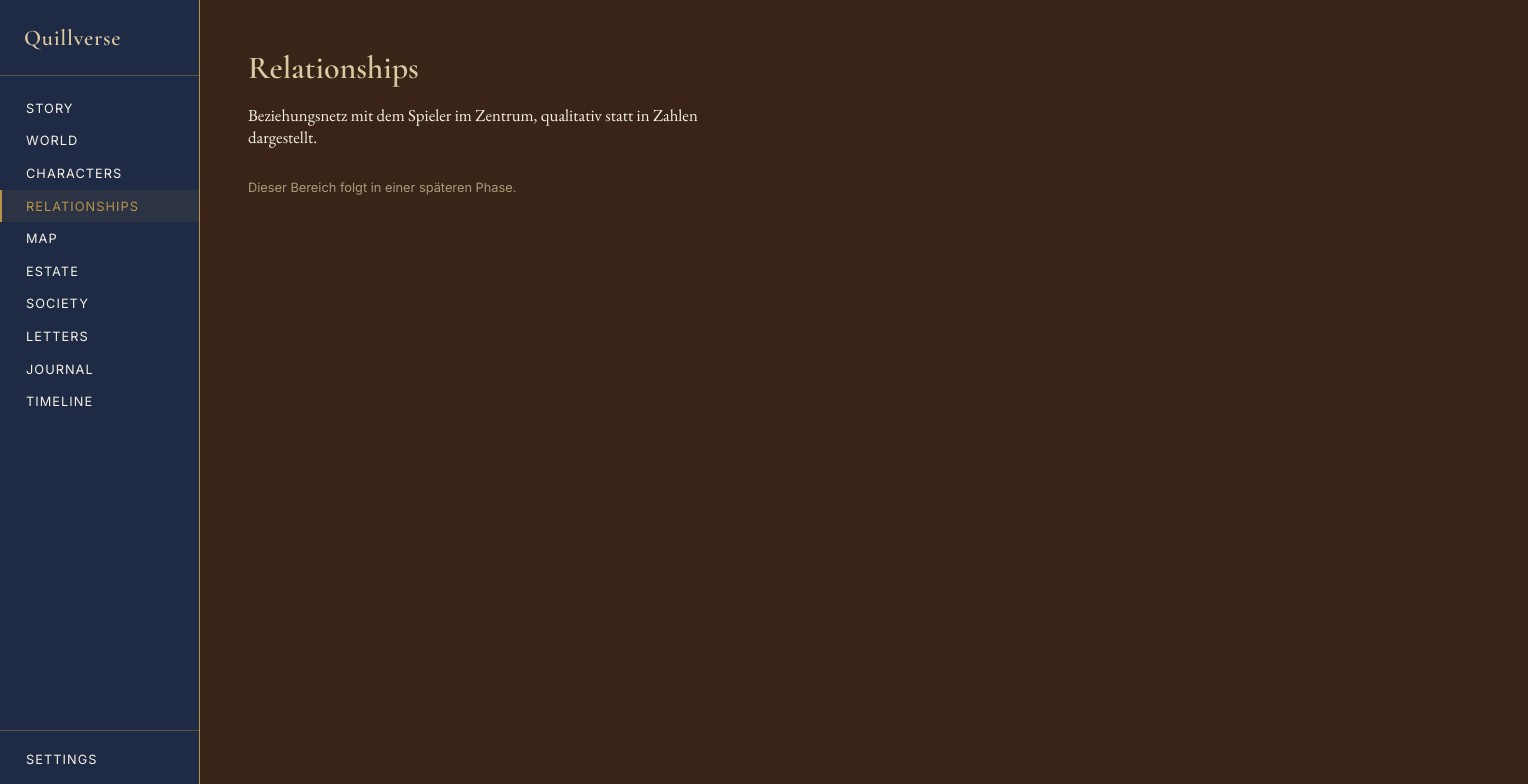
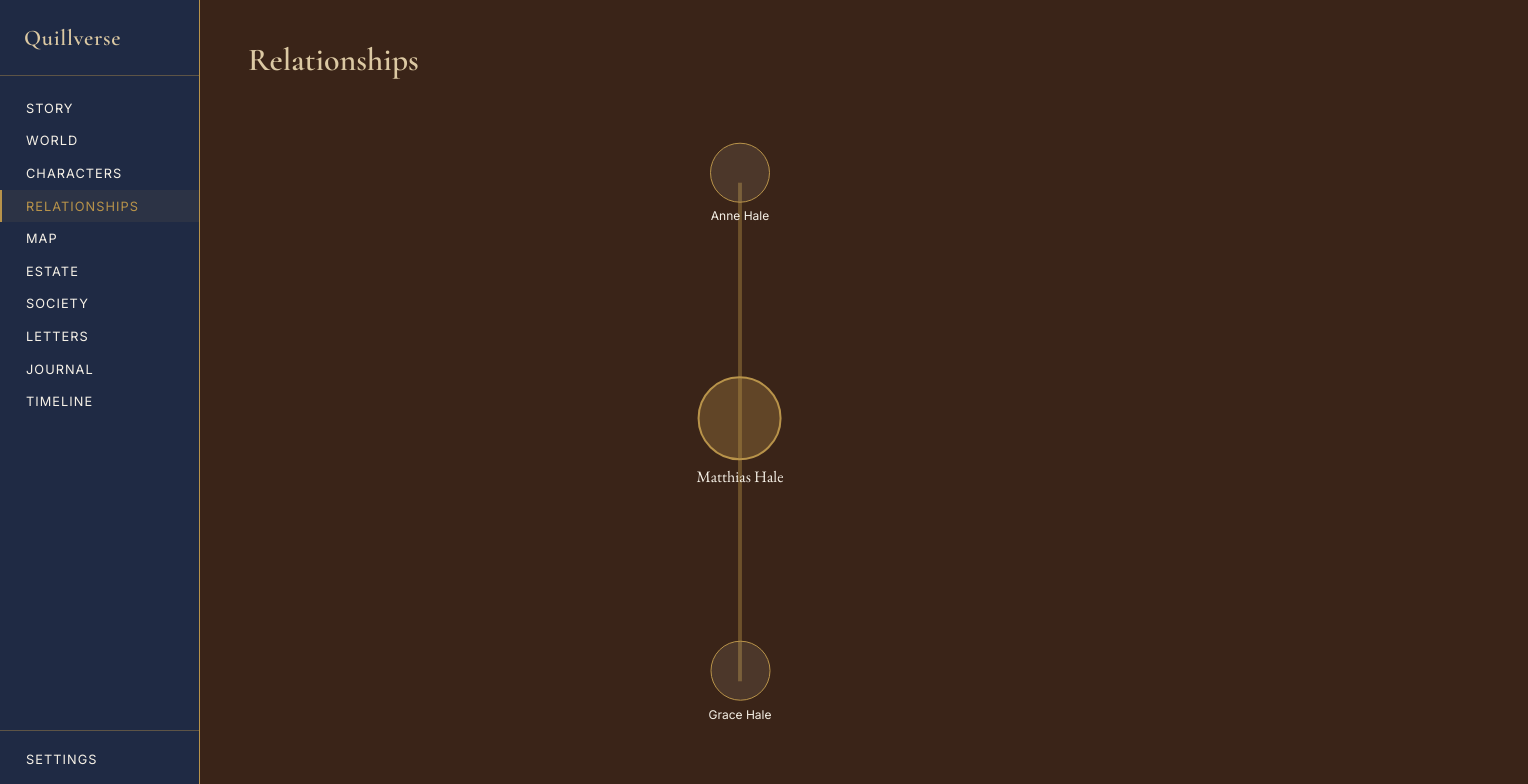
Before and after one commit to WatzingerM21052/Quillverse, an Angular app in the folder apps/web/: page /relationships in a window 1280 px wide. Shown: the top 784 px of the page, 1528 px wide, since content can reach past the window. Built offline with nearby package versions, Linux system fonts and the light colour scheme.

Commit message:
Add Relationships screen (relationship web)
Player card centered, known characters arranged radially with SVG
connector lines, click-through detail panel using the same qualitative
dimension language as the Characters screen (§34-36).

```diff
--- a/apps/web/src/app/app.routes.ts
+++ b/apps/web/src/app/app.routes.ts
@@ -3,6 +3,7 @@ import { AppShell } from './features/shell/app-shell/app-shell';
 import { PlaceholderScreen } from './features/shell/placeholder-screen/placeholder-screen';
 import { StoryScreen } from './features/story/story-screen/story-screen';
 import { CharactersScreen } from './features/characters/characters-screen/characters-screen';
+import { RelationshipsScreen } from './features/relationships/relationships-screen/relationships-screen';
 
 export const routes: Routes = [
   {
@@ -16,11 +17,7 @@ export const routes: Routes = [
         component: PlaceholderScreen,
         data: { title: 'World', description: 'Das lebende Welt-Dashboard: Datum, London Season, gesellschaftliche Stimmung, Wetter.' },
       },
-      {
-        path: 'relationships',
-        component: PlaceholderScreen,
-        data: { title: 'Relationships', description: 'Beziehungsnetz mit dem Spieler im Zentrum, qualitativ statt in Zahlen dargestellt.' },
-      },
+      { path: 'relationships', component: RelationshipsScreen },
       {
         path: 'map',
         component: PlaceholderScreen,
--- /dev/null
+++ b/apps/web/src/app/features/relationships/relationships-screen/relationships-screen.html
@@ -0,0 +1,51 @@
+<div class="relationships">
+  <h1 class="relationships__title">Relationships</h1>
+
+  <div class="web">
+    <svg class="web__lines" viewBox="0 0 100 100" preserveAspectRatio="none">
+      @for (node of nodes(); track node.character.id) {
+        <line x1="50" y1="50" [attr.x2]="node.x" [attr.y2]="node.y" />
+      }
+    </svg>
+
+    <div class="web__player" style="left: 50%; top: 50%">
+      <div class="web__player-portrait"></div>
+      <span>{{ player().name }}</span>
+    </div>
+
+    @for (node of nodes(); track node.character.id) {
+      <button
+        type="button"
+        class="web__node"
+        [class.is-selected]="selectedId() === node.character.id"
+        [style.left.%]="node.x"
+        [style.top.%]="node.y"
+        (click)="select(node.character.id)"
+      >
+        <div class="web__node-portrait"></div>
+        <span>{{ node.character.name }}</span>
+      </button>
+    }
+  </div>
+
+  @if (selectedNode(); as node) {
+    <aside class="detail">
+      <h2>{{ node.character.name }}</h2>
+      <p class="detail__stance"><strong>Öffentlich:</strong> {{ node.relationship.publicStance }}</p>
+      <p class="detail__stance"><strong>Privat:</strong> {{ node.relationship.privateStance }}</p>
+
+      <dl class="detail__dimensions">
+        <dt>Vertrautheit</dt>
+        <dd>{{ describeDimension(node.relationship.dimensions.familiarity) }}</dd>
+        <dt>Vertrauen</dt>
+        <dd>{{ describeDimension(node.relationship.dimensions.trust) }}</dd>
+        <dt>Humor</dt>
+        <dd>{{ describeDimension(node.relationship.dimensions.sharedHumor) }}</dd>
+        <dt>Nähe</dt>
+        <dd>{{ describeDimension(node.relationship.dimensions.emotionalCloseness) }}</dd>
+        <dt>Loyalität</dt>
+        <dd>{{ describeDimension(node.relationship.dimensions.loyalty) }}</dd>
+      </dl>
+    </aside>
+  }
+</div>
--- /dev/null
+++ b/apps/web/src/app/features/relationships/relationships-screen/relationships-screen.scss
@@ -0,0 +1,126 @@
+.relationships {
+  height: 100%;
+  overflow-y: auto;
+  padding: 2.5rem 3rem;
+  color: var(--qv-ivory);
+  display: flex;
+  gap: 2rem;
+}
+
+.relationships__title {
+  font-family: var(--qv-font-display);
+  font-size: 2rem;
+  color: var(--qv-champagne);
+  margin: 0 0 1.5rem;
+  width: 100%;
+  position: absolute;
+}
+
+.web {
+  position: relative;
+  flex: 1;
+  min-width: 0;
+  aspect-ratio: 1 / 1;
+  max-height: calc(100vh - 8rem);
+  margin: 4rem auto 0;
+}
+
+.web__lines {
+  position: absolute;
+  inset: 0;
+  width: 100%;
+  height: 100%;
+
+  line {
+    stroke: rgba(184, 147, 74, 0.4);
+    stroke-width: 0.4;
+  }
+}
+
+.web__player {
+  position: absolute;
+  transform: translate(-50%, -50%);
+  display: flex;
+  flex-direction: column;
+  align-items: center;
+  gap: 0.4rem;
+  z-index: 2;
+}
+
+.web__player-portrait {
+  width: 84px;
+  height: 84px;
+  border-radius: 50%;
+  background: rgba(184, 147, 74, 0.3);
+  border: 2px solid var(--qv-gold);
+}
+
+.web__node {
+  position: absolute;
+  transform: translate(-50%, -50%);
+  display: flex;
+  flex-direction: column;
+  align-items: center;
+  gap: 0.35rem;
+  background: none;
+  border: none;
+  color: var(--qv-ivory);
+  font-family: var(--qv-font-ui);
+  font-size: 0.75rem;
+  cursor: pointer;
+  z-index: 1;
+
+  &-portrait {
+    width: 60px;
+    height: 60px;
+    border-radius: 50%;
+    background: rgba(233, 223, 199, 0.1);
+    border: 1px solid var(--qv-gold);
+  }
+
+  &.is-selected .web__node-portrait {
+    border-width: 2px;
+    box-shadow: 0 0 12px rgba(184, 147, 74, 0.6);
+  }
+}
+
+.detail {
+  width: 280px;
+  flex-shrink: 0;
+  margin-top: 4rem;
+  background: rgba(233, 223, 199, 0.06);
+  border: 1px solid var(--qv-gold);
+  border-radius: 8px;
+  padding: 1.5rem;
+  height: fit-content;
+
+  h2 {
+    font-family: var(--qv-font-display);
+    color: var(--qv-champagne);
+    margin: 0 0 1rem;
+  }
+
+  &__stance {
+    font-family: var(--qv-font-serif);
+    font-size: 0.9rem;
+    margin: 0 0 0.5rem;
+  }
+
+  &__dimensions {
+    display: grid;
+    grid-template-columns: auto 1fr;
+    gap: 0.35rem 1rem;
+    margin: 1rem 0 0;
+    font-family: var(--qv-font-serif);
+
+    dt {
+      color: var(--qv-gold);
+      font-size: 0.85rem;
+    }
+
+    dd {
+      margin: 0;
+      font-size: 0.9rem;
+    }
+  }
+}
--- /dev/null
+++ b/apps/web/src/app/features/relationships/relationships-screen/relationships-screen.ts
@@ -0,0 +1,50 @@
+import { Component, computed, inject, signal } from '@angular/core';
+import { SimulationStateStore } from '../../../core/state/simulation-state.store';
+import { EntityId } from '../../../core/state/models/entity-id';
+import { Character } from '../../../core/state/models/character.model';
+import { Relationship } from '../../../core/state/models/relationship.model';
+import { describeDimension } from '../../../core/state/relationship-language';
+
+interface WebNode {
+  character: Character;
+  relationship: Relationship;
+  /** Position on the web, in percent, so the player card sits at the centre (§34). */
+  x: number;
+  y: number;
+}
+
+@Component({
+  selector: 'qv-relationships-screen',
+  imports: [],
+  templateUrl: './relationships-screen.html',
+  styleUrl: './relationships-screen.scss',
+})
+export class RelationshipsScreen {
+  private readonly store = inject(SimulationStateStore);
+
+  protected readonly describeDimension = describeDimension;
+  protected readonly player = this.store.player;
+  protected readonly selectedId = signal<EntityId | null>(null);
+
+  protected readonly nodes = computed<WebNode[]>(() => {
+    const player = this.store.player();
+    const relationships = this.store.relationshipsOf(player.id);
+    const radius = 38;
+
+    return relationships.map((relationship, index) => {
+      const angle = (index / relationships.length) * 2 * Math.PI - Math.PI / 2;
+      return {
+        character: this.store.characterById(relationship.to)(),
+        relationship,
+        x: 50 + radius * Math.cos(angle),
+        y: 50 + radius * Math.sin(angle),
+      };
+    });
+  });
+
+  protected readonly selectedNode = computed(() => this.nodes().find((node) => node.character.id === this.selectedId()));
+
+  protected select(id: EntityId): void {
+    this.selectedId.set(id === this.selectedId() ? null : id);
+  }
+}
```
